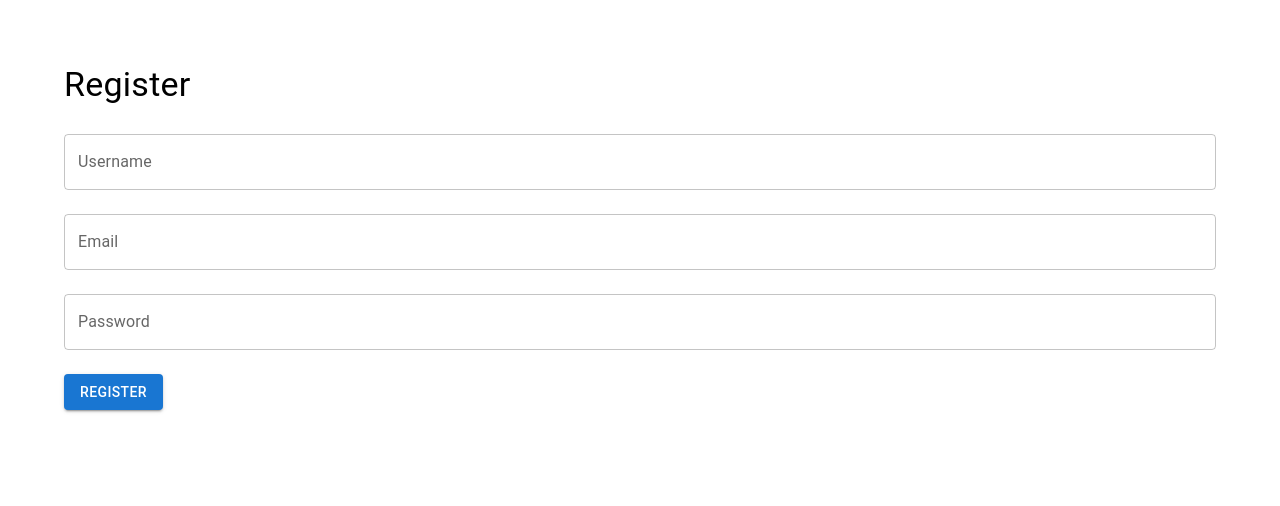
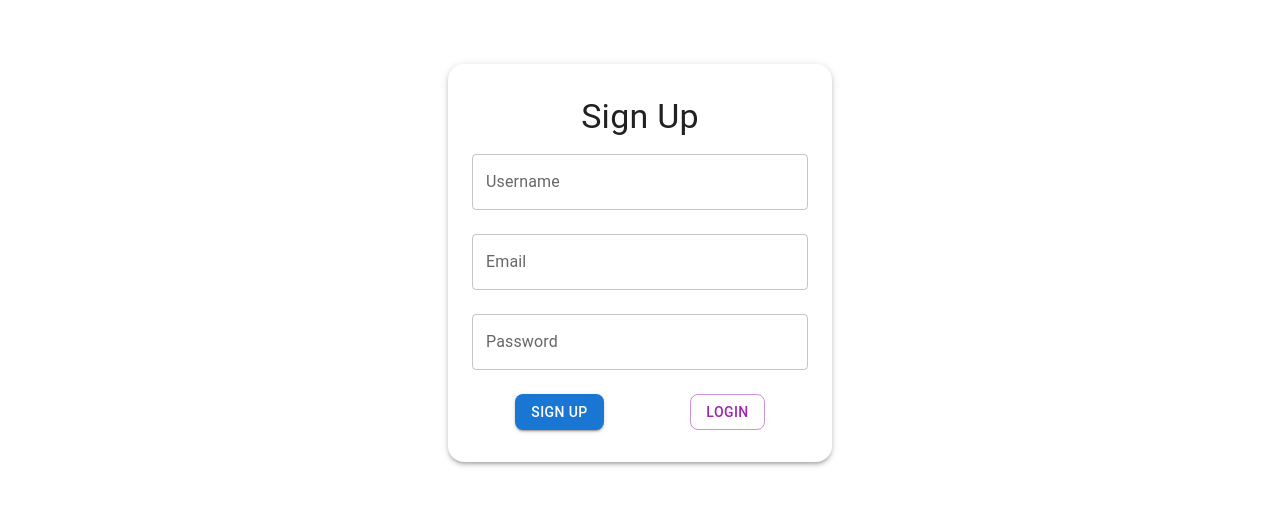
Before and after one commit to naveed60/Node-js-CRUD-Api-Backend, a React (Create React App) app in the folder frontend/: page /register in a window 1280 px wide. Shown: the top 506 px of the page. Built offline with nearby package versions, Linux system fonts and the light colour scheme.

Commit message:
fix register user issue

```diff
--- a/frontend/src/components/Auth/Register.js
+++ b/frontend/src/components/Auth/Register.js
@@ -1,6 +1,15 @@
-// src/components/Register/Register.js
 import React, { useState } from "react";
-import { TextField, Button, Container, Typography, Box } from "@mui/material";
+import {
+  TextField,
+  Button,
+  Typography,
+  Box,
+  Dialog,
+  DialogTitle,
+  DialogContent,
+  Container,
+  Paper
+} from "@mui/material";
 import { useNavigate } from "react-router-dom";
 import { registerUser } from "../../services/api";
 
@@ -9,22 +18,48 @@ const Register = () => {
   const [email, setEmail] = useState("");
   const [password, setPassword] = useState("");
   const [error, setError] = useState(null);
+  const [open, setOpen] = useState(true);
   const navigate = useNavigate();
 
   const handleSubmit = async (e) => {
     e.preventDefault();
     try {
       await registerUser({ username, email, password });
-      navigate("/");
+      navigate("/login");
     } catch (err) {
       setError(err.response?.data?.message || "Registration failed");
     }
   };
 
+  const handleLoginClick = () => {
+    navigate("/login");
+  };
+
+  const handleClose = () => {
+    setOpen(false);
+  };
+
   return (
-    <Container sx={{mt:8}}>
-      <Typography variant="h4" gutterBottom>Register</Typography>
-      {error && <Typography color="error">{error}</Typography>}
+    <Container
+    component={Paper}
+    sx={{
+      mt: 8,
+      p: 4,
+      width: "30%",
+      height:"auto",
+      maxWidth: "350px", // Adjust this value to decrease the width
+      borderRadius: "16px",
+      boxShadow: 3,
+    }}
+  >
+        <Typography variant="h4" align="center">
+          Sign Up
+        </Typography>
+        {error && (
+          <Typography color="error" align="center">
+            {error}
+          </Typography>
+        )}
         <form onSubmit={handleSubmit}>
           <TextField
             label="Username"
@@ -49,9 +84,25 @@ const Register = () => {
             onChange={(e) => setPassword(e.target.value)}
             margin="normal"
           />
-        <Box mt={2}>
-          <Button onClick={handleSubmit} variant="contained" color="primary" type="submit">
-            Register
+          <Box mt={2} display="flex" justifyContent="space-around">
+            <Button
+              onClick={handleSubmit}
+              variant="contained"
+              color="primary"
+              type="submit"
+              size="medium"
+              sx={{ borderRadius: "8px" }}
+            >
+              Sign Up
+            </Button>
+            <Button
+              onClick={handleLoginClick}
+              variant="outlined"
+              color="secondary"
+              size="medium"
+              sx={{ borderRadius: "8px" }}
+            >
+              Login
             </Button>
           </Box>
         </form>
```
Lines whose indentation alone changed are shown as unchanged.
